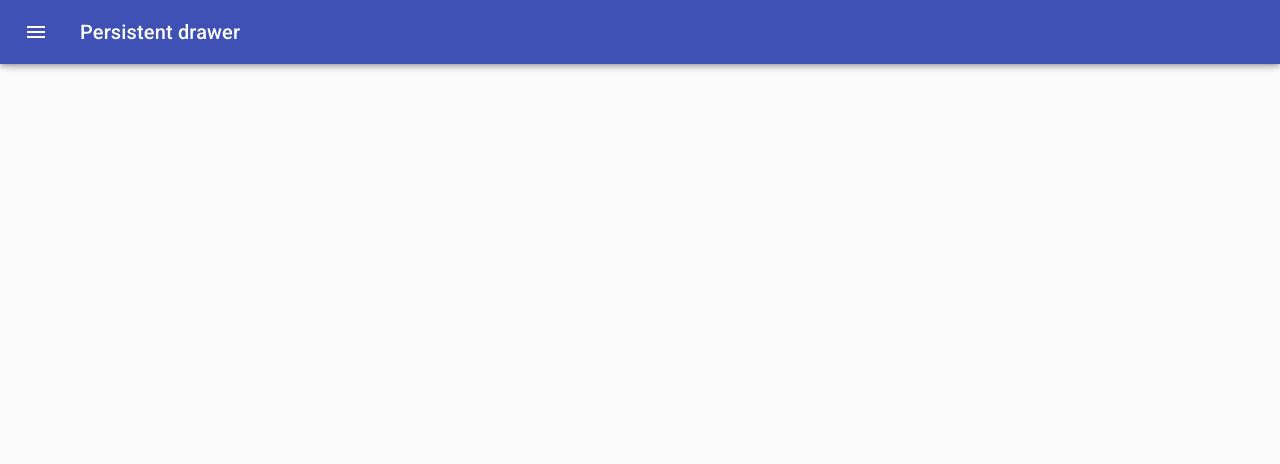
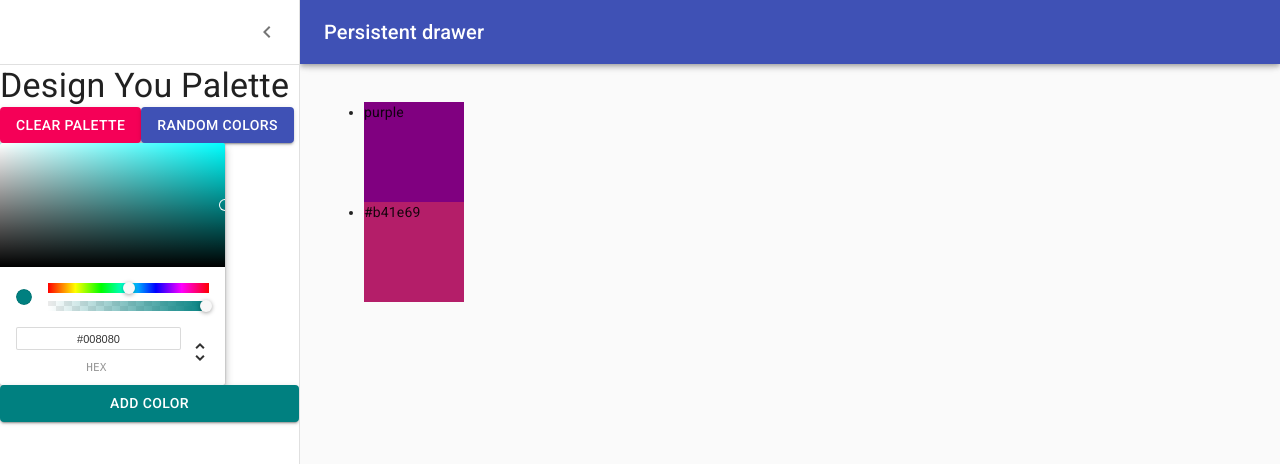
Before and after one commit to bineetNaidu/UI-Colors-App, a React (Create React App) app: page /palette/new in a window 1280 px wide. Shown: the top 464 px of the page. Built offline with nearby package versions, Linux system fonts and the light colour scheme.

Commit message:
add ChromePicker add connecting color to state for displaying

```diff
--- a/package.json
+++ b/package.json
@@ -14,6 +14,7 @@
     "chroma-js": "^2.1.0",
     "rc-slider": "^9.3.1",
     "react": "^16.13.1",
+    "react-color": "^2.17.3",
     "react-copy-to-clipboard": "^5.0.2",
     "react-dom": "^16.13.1",
     "react-router-dom": "^5.2.0",
--- a/src/NewPaletteForm.jsx
+++ b/src/NewPaletteForm.jsx
@@ -10,8 +10,10 @@
 import IconButton from "@material-ui/core/IconButton";
 import MenuIcon from "@material-ui/icons/Menu";
 import ChevronLeftIcon from "@material-ui/icons/ChevronLeft";
+import { ChromePicker } from "react-color";
+import Button from "@material-ui/core/Button";
 
-const drawerWidth = 240;
+const drawerWidth = 300;
 
 const styles = (theme) => ({
   root: {
@@ -71,9 +73,17 @@
 });
 
 export class NewPaletteForm extends Component {
-  state = {
-    open: false,
-  };
+  constructor(props) {
+    super(props);
+
+    this.state = {
+      open: true,
+      currentColor: "teal",
+      colors: ["purple", "#b41e69"],
+    };
+    this.updateCurrentColor = this.updateCurrentColor.bind(this);
+    this.addNewColor = this.addNewColor.bind(this);
+  }
 
   handleDrawerOpen = () => {
     this.setState({ open: true });
@@ -82,6 +92,13 @@
   handleDrawerClose = () => {
     this.setState({ open: false });
   };
+  updateCurrentColor(newColor) {
+    this.setState({ currentColor: newColor.hex });
+  }
+  addNewColor() {
+    this.setState({ colors: [...this.state.colors, this.state.currentColor] });
+  }
+
   render() {
     const { classes } = this.props;
     const { open } = this.state;
@@ -123,6 +140,27 @@
             </IconButton>
           </div>
           <Divider />
+          <Typography variant="h4">Design You Palette</Typography>
+          <div>
+            <Button variant="contained" color="secondary">
+              Clear Palette
+            </Button>
+            <Button variant="contained" color="primary">
+              Random Colors
+            </Button>
+          </div>
+          <ChromePicker
+            color={this.state.currentColor}
+            onChangeComplete={(newColor) => this.updateCurrentColor(newColor)}
+          />
+          <Button
+            variant="contained"
+            color="primary"
+            onClick={this.addNewColor}
+            style={{ backgroundColor: this.state.currentColor }}
+          >
+            Add Color
+          </Button>
         </Drawer>
         <main
           className={classNames(classes.content, {
@@ -130,6 +168,19 @@
           })}
         >
           <div className={classes.drawerHeader} />
+          <ul>
+            {this.state.colors.map((color) => (
+              <li
+                style={{
+                  backgroundColor: color,
+                  height: "100px",
+                  width: "100px",
+                }}
+              >
+                {color}
+              </li>
+            ))}
+          </ul>
         </main>
       </div>
     );
```
Also changed, not shown: 1 other file (tests, documents, lock files or other folders).
